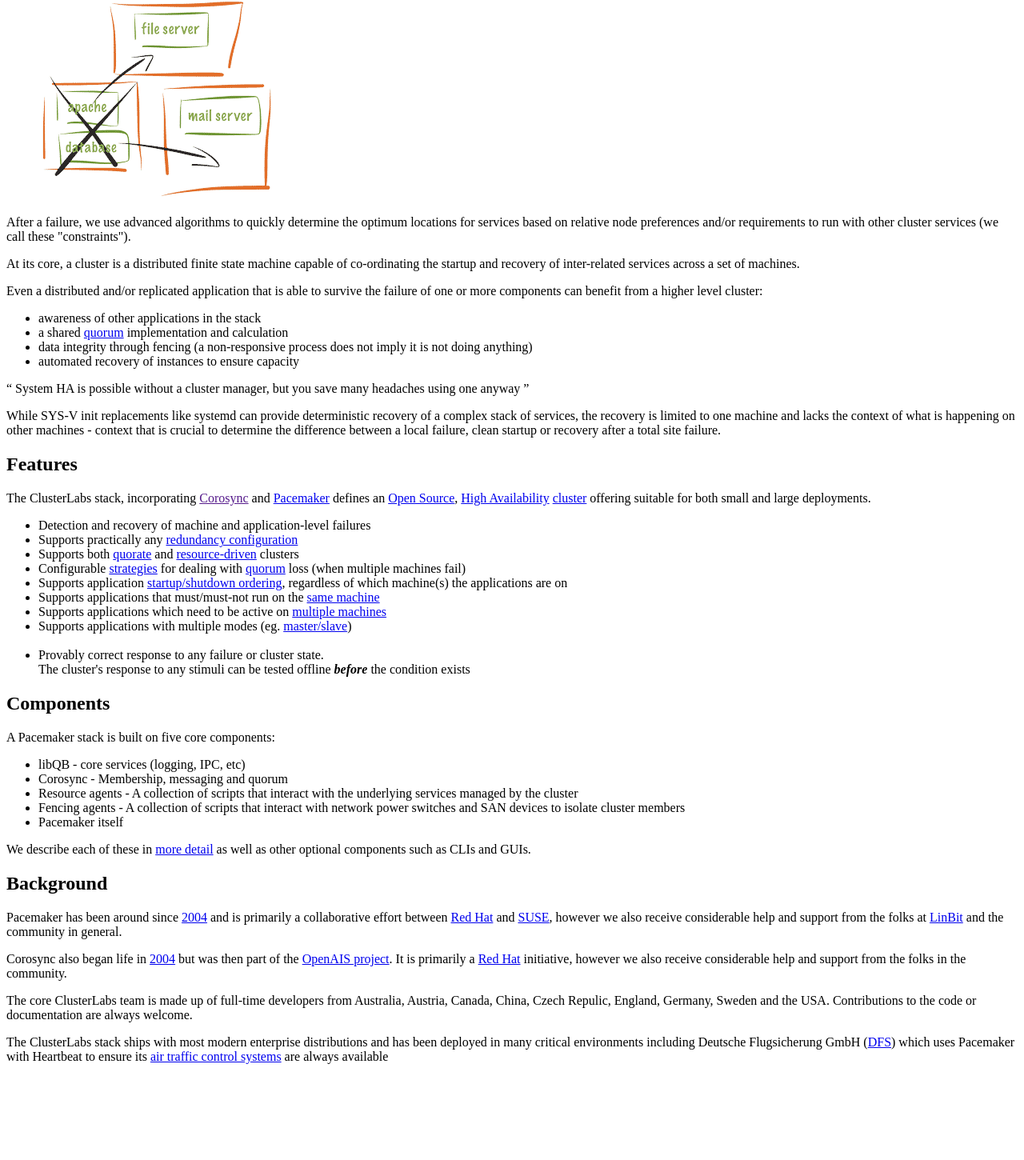
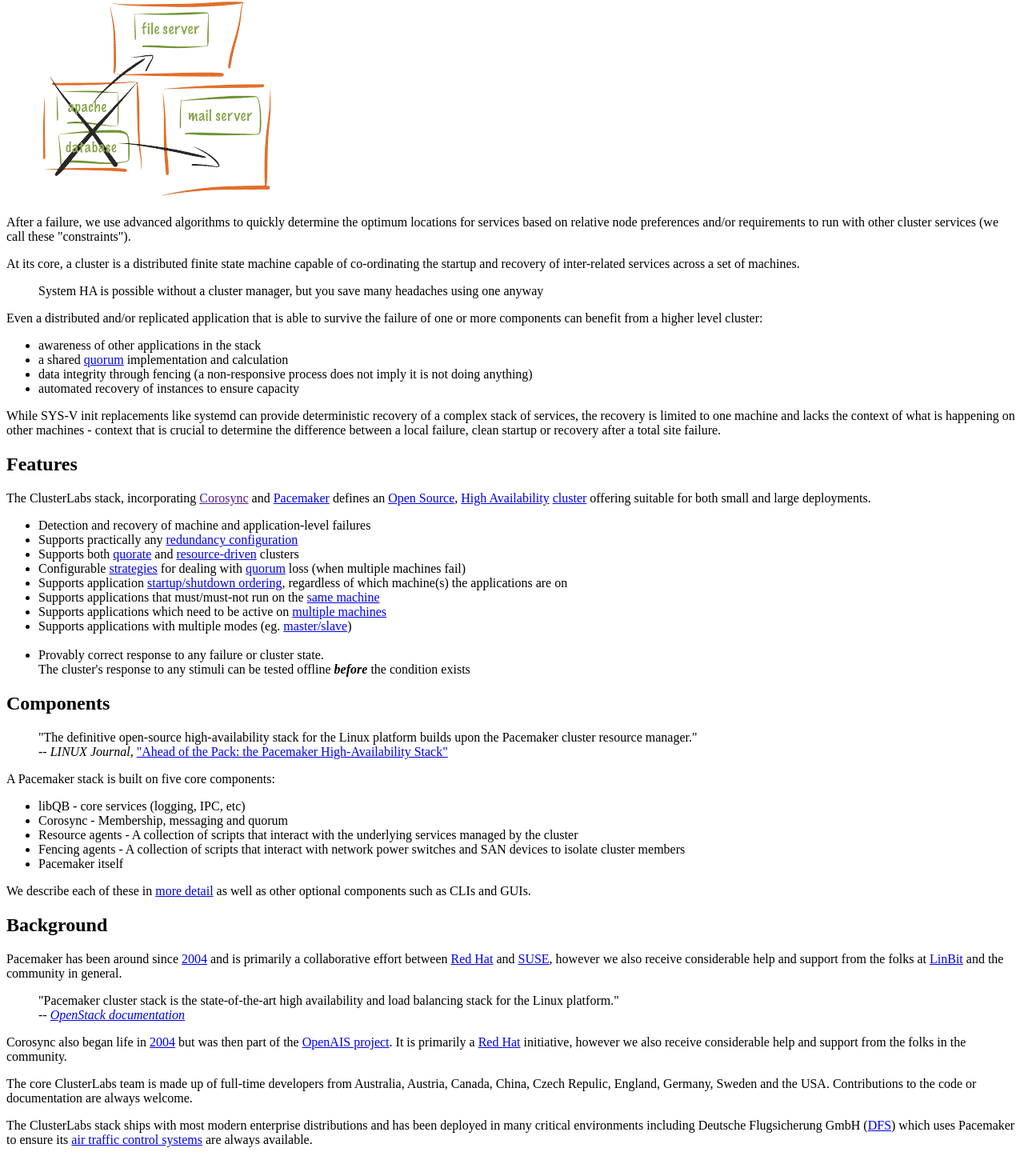
Before and after one commit to ClusterLabs/clusterlabs-www, a PHP site: page / in a window 1280 px wide. Shown: the part 813-2263 px from the top of the page at 80% size. Before the commit the page ends 2143 px from the top, so only its background shows below. Run offline with PHP 8.4, Linux system fonts and the light colour scheme.

Commit message:
add more quotes to main page
also adds new css for <blockquote class="pullquote">

```diff
--- a/html/index.html
+++ b/html/index.html
@@ -64,6 +64,9 @@
 	    machine capable of co-ordinating the startup and recovery
 	    of inter-related services across a set of machines.
 	  </p>
+	  <blockquote class="pullquote">
+	    System HA is possible without a cluster manager, but you save many headaches using one anyway
+	  </blockquote>
 	  <p>
 	    Even a distributed and/or replicated application that is
 	    able to survive the failure of one or more components can
@@ -77,9 +80,6 @@
 	    </ul>
 
 	  </p>
-	  <q>
-	    System HA is possible without a cluster manager, but you save many headaches using one anyway
-	  </q>
 	  <p>
 	    While SYS-V init replacements like systemd can provide
 	    deterministic recovery of a complex stack of services, the
@@ -116,6 +116,13 @@
 	  </ul>
 
 	  <h2>Components</h2>
+	  <blockquote class="pullquote">
+	  "The definitive open-source high-availability stack for the Linux
+	  platform builds upon the Pacemaker cluster resource manager."<br />
+	  -- <cite>LINUX Journal</cite>,
+	  <a href="http://www.linuxjournal.com/content/ahead-pack-pacemaker-high-availability-stack">"Ahead
+	  of the Pack: the Pacemaker High-Availability Stack"</a>
+	  </blockquote>
 	  <p>A Pacemaker stack is built on five core components:
 	  <ul>
             <li>libQB - core services (logging, IPC, etc)</li>
@@ -141,6 +148,12 @@
 	    at <a href="http://www.linbit.com">LinBit</a> and the community in
 	    general.
 	  </p>
+	  <blockquote class="pullquote">
+	   "Pacemaker cluster stack is the state-of-the-art high availability
+	   and load balancing stack for the Linux platform."<br />
+	   -- <a href="http://docs.openstack.org/ha-guide/controller-ha-pacemaker.html"><cite>OpenStack
+	   documentation</cite></a>
+	  </blockquote>
 	  <p>
 	    Corosync also began life in <a href="https://www.ohloh.net/p/corosync/analyses/latest/languages_summary">2004</a>
 	    but was then part of the <a href="https://www.ohloh.net/p/openAIS">OpenAIS project</a>.
@@ -158,10 +171,10 @@
 	    The ClusterLabs stack ships with most modern enterprise
 	    distributions and has been deployed in many critical
 	    environments including Deutsche Flugsicherung GmbH
-	    (<a href="http://www.dfs.de/dfs/internet_2008/portal/english/start/index.html">DFS</a>)
-	    which uses Pacemaker with Heartbeat to ensure
+	    (<a href="http://www.dfs.de/dfs_homepage/en/">DFS</a>)
+	    which uses Pacemaker to ensure
 	    its <a href="http://www.novell.com/success/dfs.html">air
-	    traffic control systems</a> are always available
+	    traffic control systems</a> are always available.
 	  </p>
 	</section>
 
```
Also changed, not shown: html/css/main.css (+10 -0 lines).
